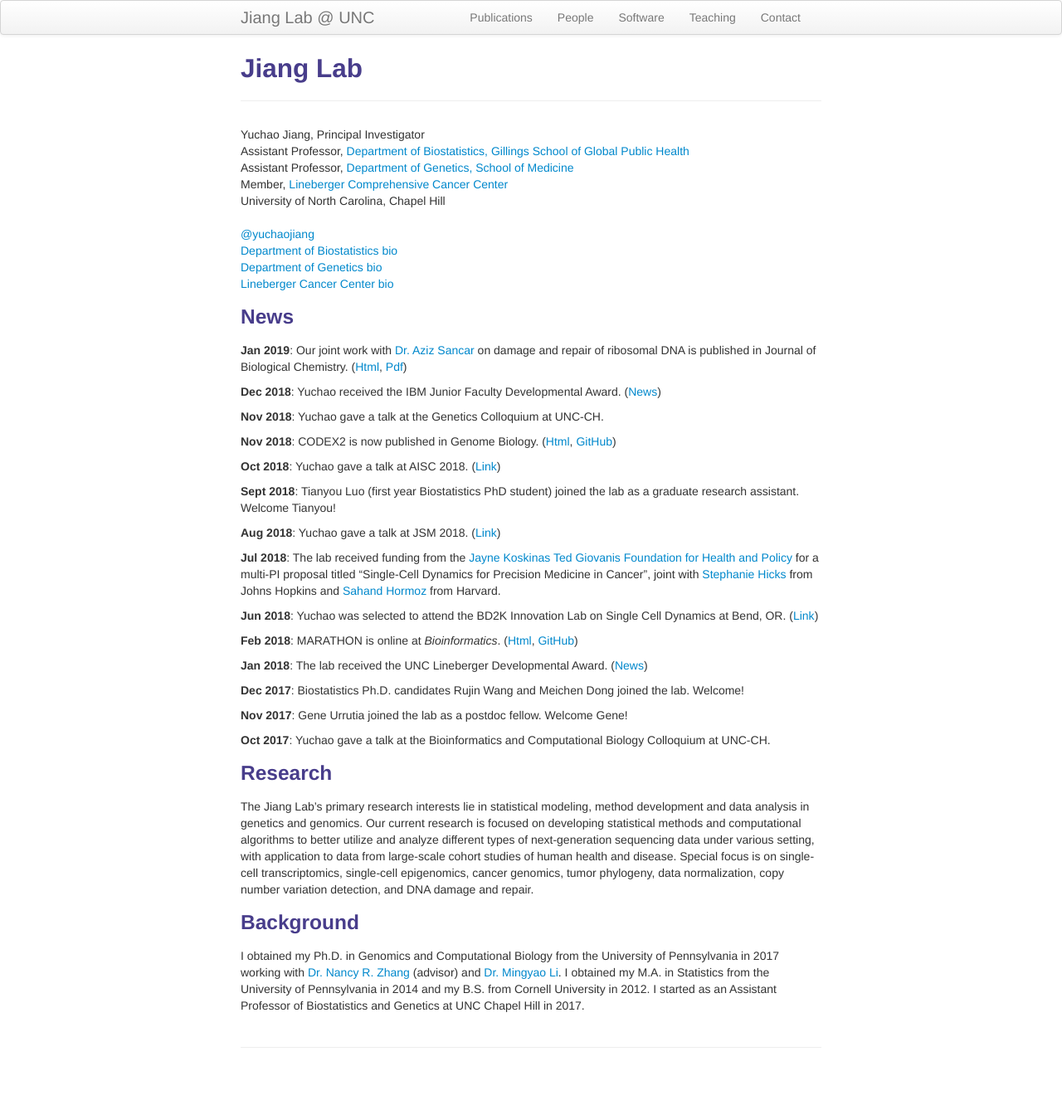
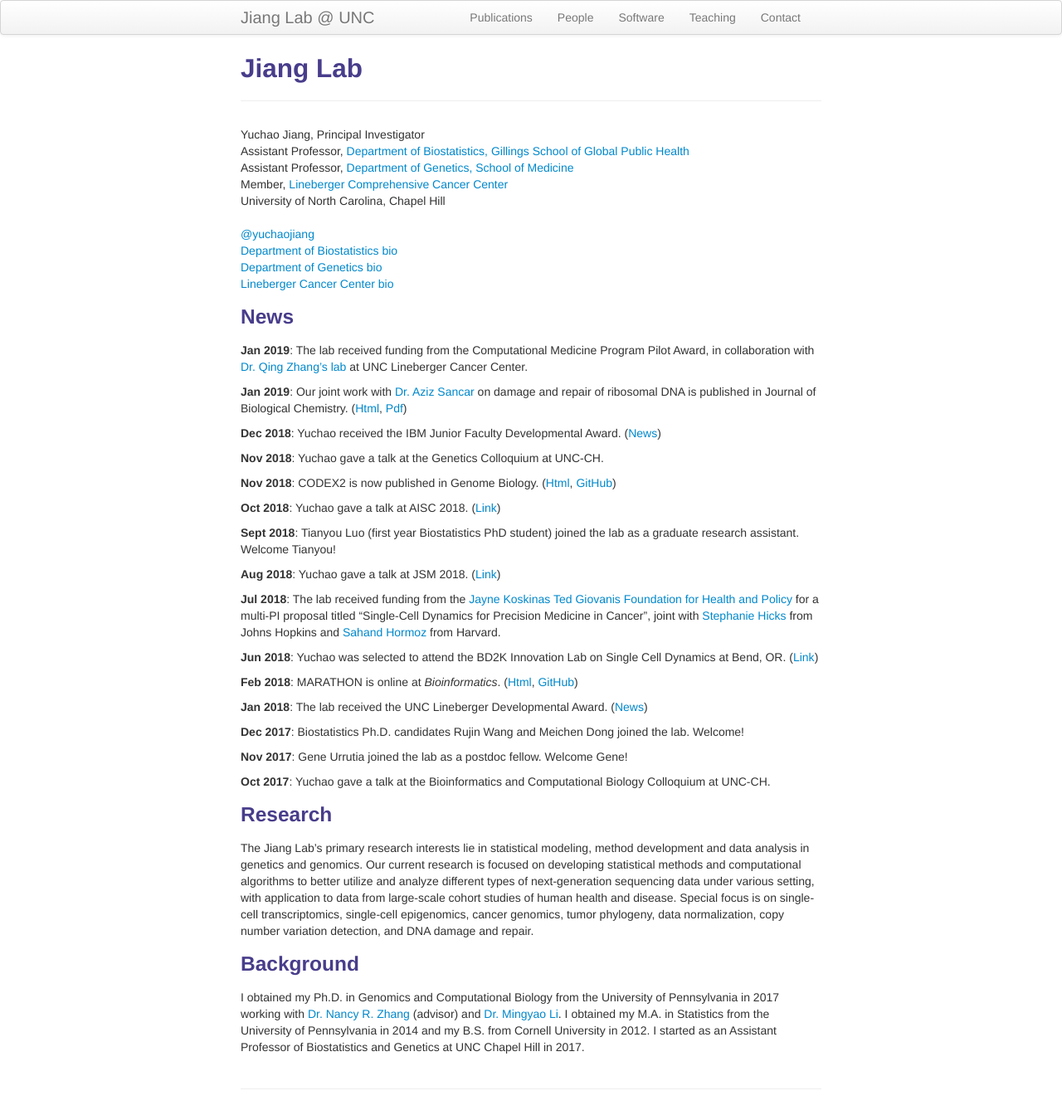
Before and after one commit to yuchaojiang/yuchaojiang.github.io, a Jekyll site: the page built from index.md, in a window 1280 px wide. Shown: the whole page at 83% size. Built offline with Jekyll 4.4.1, drawn with Linux system fonts in a browser that asks for light colours; before the commit the page ends 1294 px from its top, so only the background shows below that.

Commit message:
Update index.md

```diff
--- a/index.md
+++ b/index.md
@@ -25,6 +25,8 @@ description: I am an Assistant Professor in the Department of Biostatistics and
 </div>
 
 ### News
+**Jan 2019**: The lab received funding from the Computational Medicine Program Pilot Award, in collaboration with [Dr. Qing Zhang's lab](https://www.med.unc.edu/pathology/faculty-2/dplm-faculty-profiles2014dr-zhang/) at UNC Lineberger Cancer Center.
+
 **Jan 2019**: Our joint work with [Dr. Aziz Sancar](http://sancarlab.unc.edu/) on damage and repair of ribosomal DNA is published in Journal of Biological Chemistry. ([Html](http://www.jbc.org/content/294/1/210.short), [Pdf](http://www.jbc.org/content/294/1/210.full.pdf))
 
 **Dec 2018**: Yuchao received the IBM Junior Faculty Developmental Award. ([News](https://www.med.unc.edu/genetics/yuchao-jiang-phd-receives-junior-faculty-development-award/))
```
